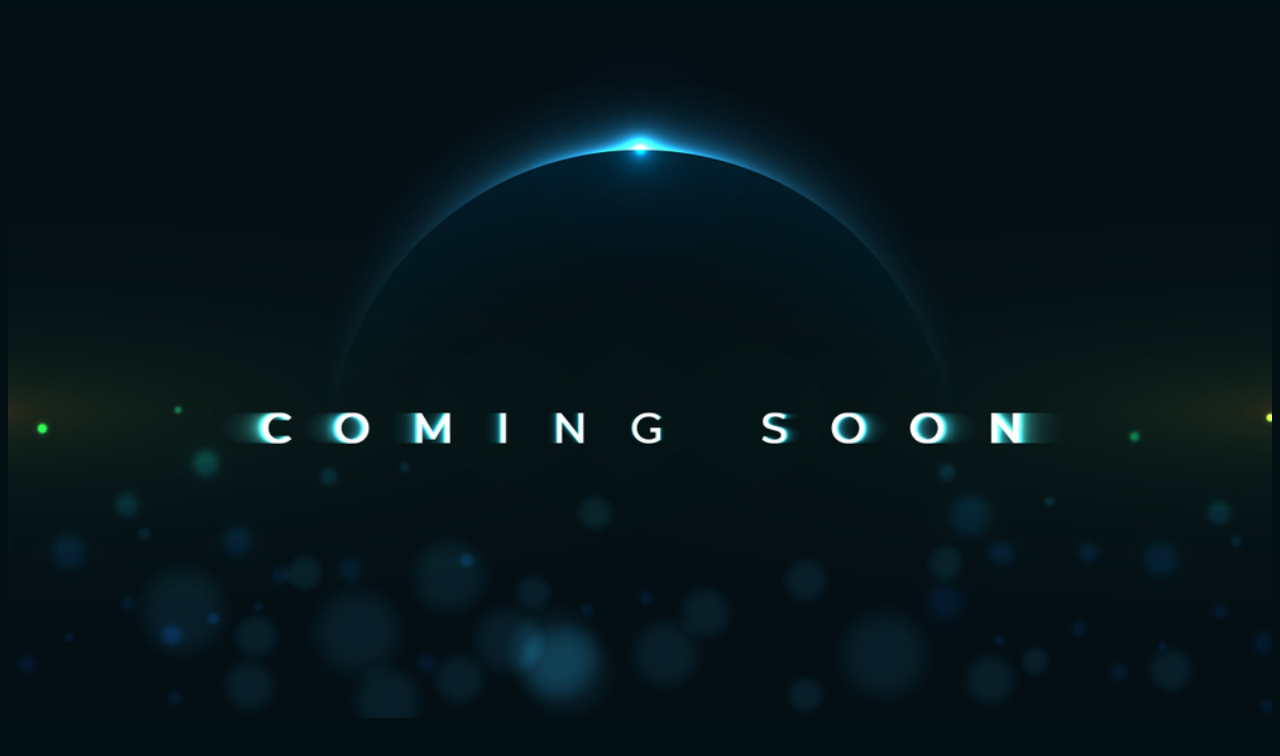
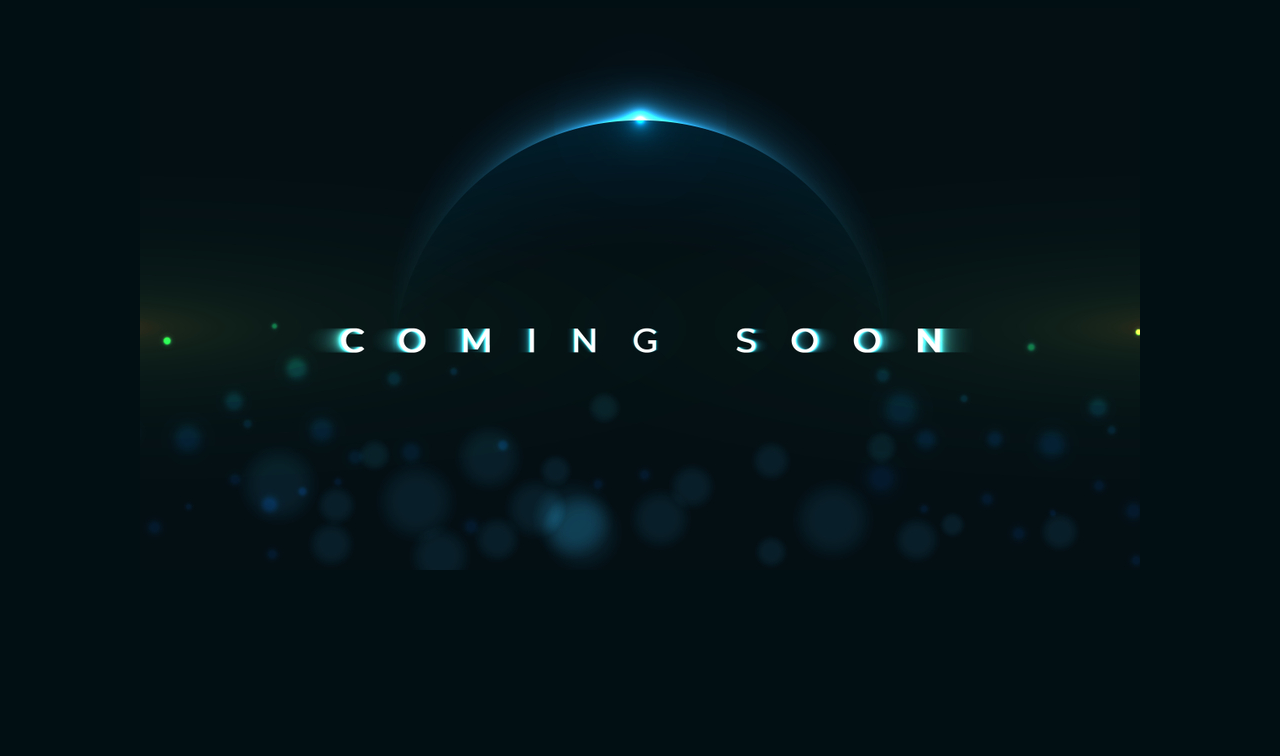
Before and after one commit to webcrew2020/coming-soon, a plain HTML site: page index.html in a window 1280 px wide. Drawn offline with Linux system fonts and the light colour scheme.

Commit message:
Update index.html

```diff
--- a/index.html
+++ b/index.html
@@ -6,7 +6,6 @@
 	<title>Coming Soon</title>
 </head>
 <body style="background: #010f13;">
-	<img src="./image/cs.jpg"
-	style="width: 100%;">
+	<center><img src="./image/cs.jpg"></center>
 </body>
 </html>
```
